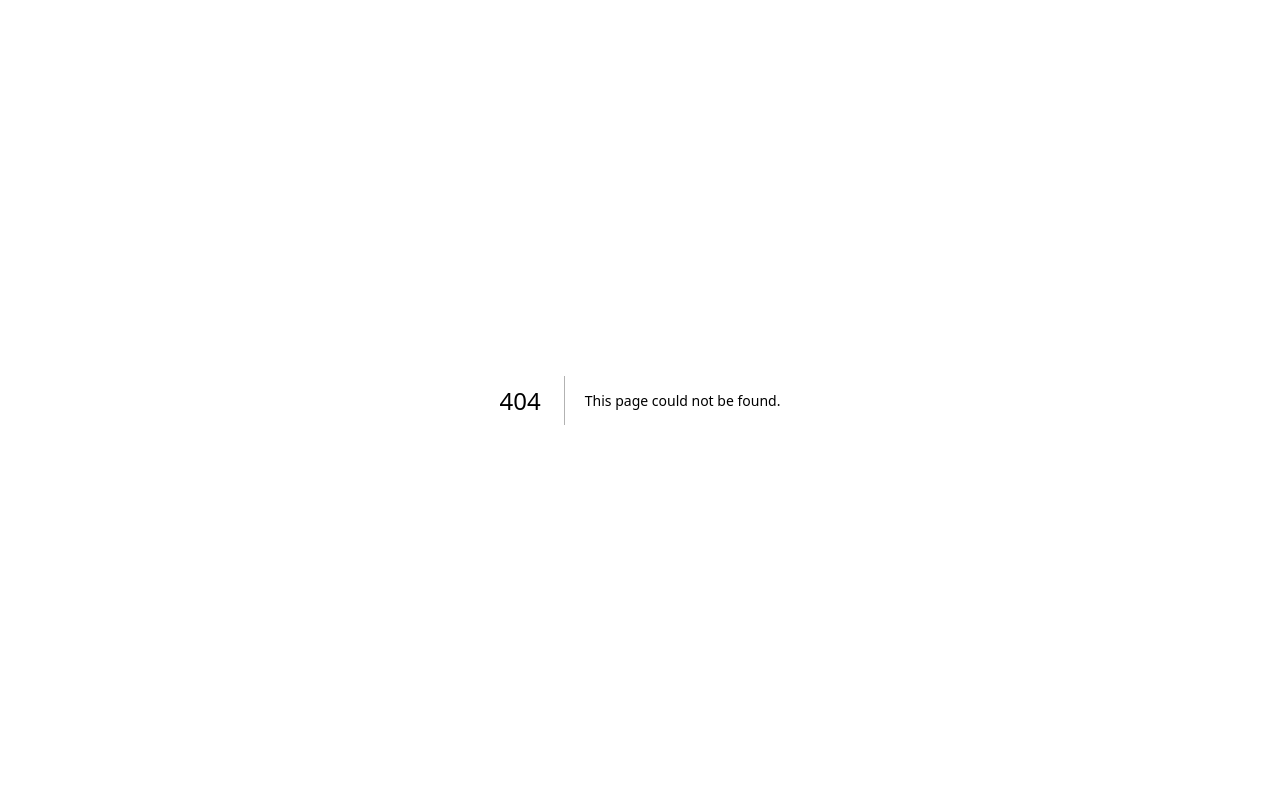
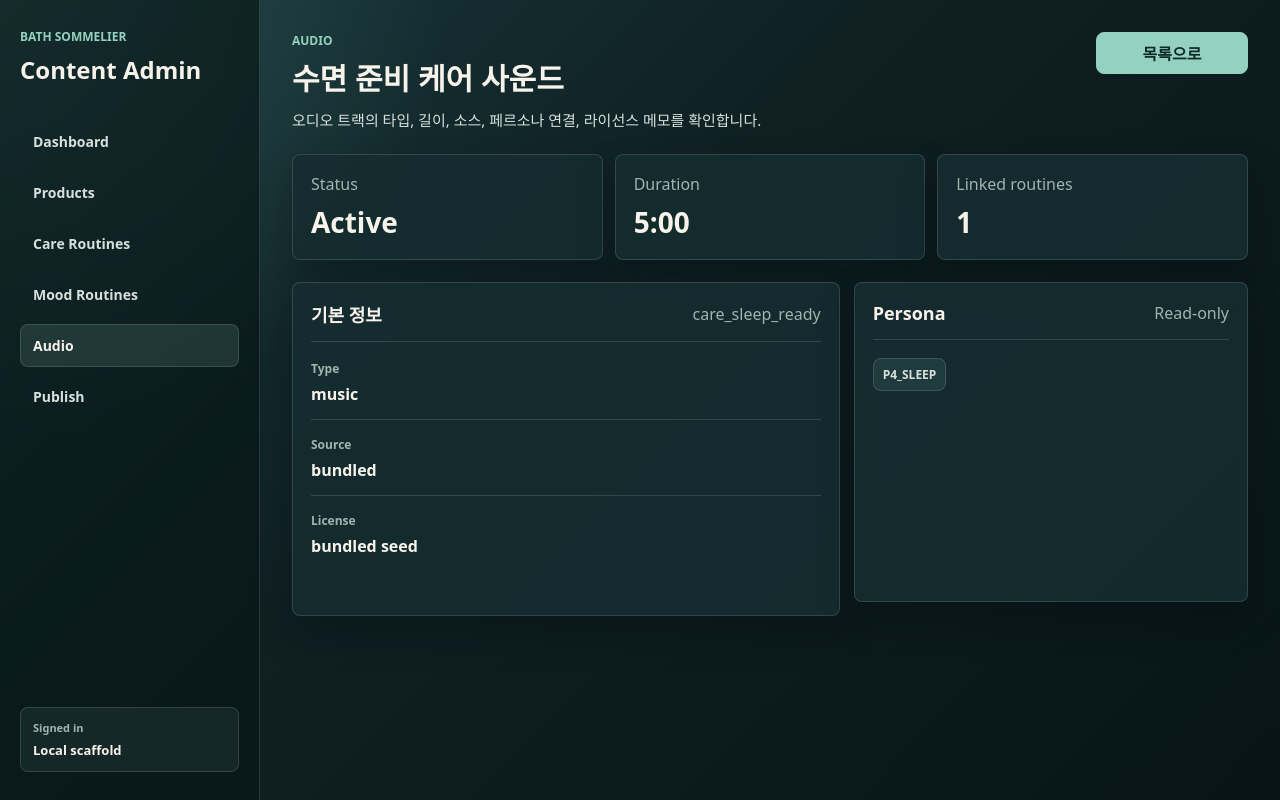
Before and after one commit to dykim0917/BathSommelier, a Next.js app in the folder apps/admin/: page /audio/care_sleep_ready in a window 1280 px wide. Before the commit this address had no page. Built offline with nearby package versions, Linux system fonts and the light colour scheme; no server answers.

Commit message:
feat: add admin audio detail page

```diff
--- /dev/null
+++ b/apps/admin/app/audio/[id]/page.tsx
@@ -0,0 +1,94 @@
+import Link from 'next/link';
+import { notFound } from 'next/navigation';
+
+import { AdminShell } from '../../../components/AdminShell';
+import {
+  formatDuration,
+  getAudioStatusLabel,
+  readAdminAudioRows,
+} from '../../../lib/audioData';
+
+interface AudioDetailPageProps {
+  params: Promise<{
+    id: string;
+  }>;
+}
+
+export default async function AudioDetailPage({ params }: AudioDetailPageProps) {
+  const { id } = await params;
+  const tracks = await readAdminAudioRows();
+  const track = tracks.find((item) => item.id === id);
+
+  if (!track) notFound();
+
+  return (
+    <AdminShell activePath="/audio">
+      <section className="workspace">
+        <header className="topbar">
+          <div>
+            <p className="eyebrow">AUDIO</p>
+            <h2>{track.title}</h2>
+            <p className="lede">
+              오디오 트랙의 타입, 길이, 소스, 페르소나 연결, 라이선스 메모를 확인합니다.
+            </p>
+          </div>
+          <Link className="primaryButton linkButton" href="/audio">
+            목록으로
+          </Link>
+        </header>
+
+        <section className="summaryGrid compact" aria-label="오디오 상세 요약">
+          <div className="summaryCard">
+            <span>Status</span>
+            <strong>{getAudioStatusLabel(track.status)}</strong>
+          </div>
+          <div className="summaryCard">
+            <span>Duration</span>
+            <strong>{formatDuration(track.durationSeconds)}</strong>
+          </div>
+          <div className="summaryCard">
+            <span>Linked routines</span>
+            <strong>{track.linkedRoutineCount}</strong>
+          </div>
+        </section>
+
+        <section className="detailGrid">
+          <section className="panel">
+            <div className="panelHeader">
+              <h3>기본 정보</h3>
+              <span>{track.id}</span>
+            </div>
+            <dl className="detailList">
+              <div>
+                <dt>Type</dt>
+                <dd>{track.type}</dd>
+              </div>
+              <div>
+                <dt>Source</dt>
+                <dd>{track.source}</dd>
+              </div>
+              <div>
+                <dt>License</dt>
+                <dd>{track.licenseNote}</dd>
+              </div>
+            </dl>
+          </section>
+
+          <section className="panel">
+            <div className="panelHeader">
+              <h3>Persona</h3>
+              <span>Read-only</span>
+            </div>
+            <div className="tagList">
+              {track.personaCodes.length > 0 ? (
+                track.personaCodes.map((code) => <span key={code}>{code}</span>)
+              ) : (
+                <p className="mutedText">연결된 페르소나가 없습니다.</p>
+              )}
+            </div>
+          </section>
+        </section>
+      </section>
+    </AdminShell>
+  );
+}
--- a/apps/admin/app/audio/page.tsx
+++ b/apps/admin/app/audio/page.tsx
@@ -1,3 +1,5 @@
+import Link from 'next/link';
+
 import { AdminShell } from '../../components/AdminShell';
 import {
   buildAdminAudioListViewModel,
@@ -78,6 +80,7 @@ export default async function AudioPage({ searchParams }: AudioPageProps) {
               <span>연결</span>
               <span>License</span>
               <span>상태</span>
+              <span>상세</span>
             </div>
             {audio.rows.map((track) => (
               <div className="dataTableRow" role="row" key={track.id}>
@@ -107,6 +110,9 @@ export default async function AudioPage({ searchParams }: AudioPageProps) {
                     저장
                   </button>
                 </form>
+                <Link className="textButton" href={`/audio/${track.id}`}>
+                  열기
+                </Link>
               </div>
             ))}
           </div>
--- a/apps/admin/app/globals.css
+++ b/apps/admin/app/globals.css
@@ -454,7 +454,7 @@ button {
 
 .audioTable .dataTableHeader,
 .audioTable .dataTableRow {
-  grid-template-columns: minmax(220px, 1.2fr) 90px 90px 90px minmax(160px, 1fr) 70px 140px 148px;
+  grid-template-columns: minmax(220px, 1.2fr) 90px 90px 90px minmax(160px, 1fr) 70px 140px 148px 64px;
 }
 
 .dataTableHeader {
```
